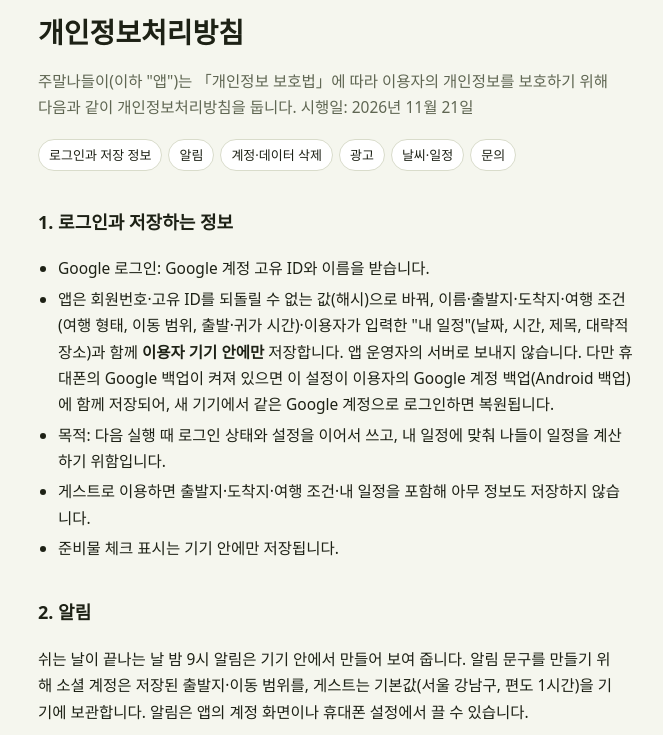
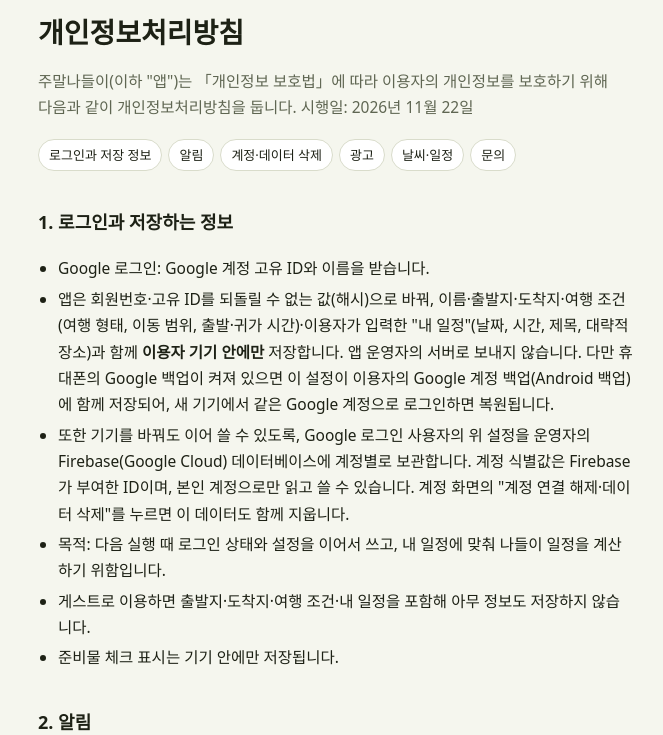
Before and after one commit to tlsgusdlf33/tlsgusdlf33.github.io, a plain HTML site: page jumalnadeuli-privacy.html in a window 1280 px wide. Shown: the part 65-800 px from the top of the page, without its empty margins (242-905 px from the left). Drawn offline with Linux system fonts and the light colour scheme.

Commit message:
주말나들이 개인정보처리방침: Firebase 보관 안내 (시행일 2026-11-22)
Co-Authored-By: Claude Opus 5.5 <noreply@anthropic.com>
Claude-Session: https://claude.ai/code/session_01Eds9eFJn2dFHhadQFajQqV

```diff
--- a/jumalnadeuli-privacy.html
+++ b/jumalnadeuli-privacy.html
@@ -37,7 +37,7 @@ ol.steps { margin: 0; padding-left: 22px; display: flex; flex-direction: column;
 <div class="wrap">
   <span class="brand"><i aria-hidden="true"></i>주말나들이 · 아이와 가는 주말·휴일 나들이 앱</span>
   <h1>개인정보처리방침</h1>
-  <p class="lead">주말나들이(이하 "앱")는 「개인정보 보호법」에 따라 이용자의 개인정보를 보호하기 위해 다음과 같이 개인정보처리방침을 둡니다. 시행일: 2026년 11월 21일</p>
+  <p class="lead">주말나들이(이하 "앱")는 「개인정보 보호법」에 따라 이용자의 개인정보를 보호하기 위해 다음과 같이 개인정보처리방침을 둡니다. 시행일: 2026년 11월 22일</p>
   <nav class="toc" aria-label="목차">
     <a href="#login">로그인과 저장 정보</a><a href="#notify">알림</a><a href="#delete">계정·데이터 삭제</a><a href="#ads">광고</a><a href="#weather">날씨·일정</a><a href="#contact">문의</a>
   </nav>
@@ -45,7 +45,7 @@ ol.steps { margin: 0; padding-left: 22px; display: flex; flex-direction: column;
   <h2 id="login">1. 로그인과 저장하는 정보</h2>
   <ul>
     <li>Google 로그인: Google 계정 고유 ID와 이름을 받습니다.</li>
-    <li>앱은 회원번호·고유 ID를 되돌릴 수 없는 값(해시)으로 바꿔, 이름·출발지·도착지·여행 조건(여행 형태, 이동 범위, 출발·귀가 시간)·이용자가 입력한 "내 일정"(날짜, 시간, 제목, 대략적 장소)과 함께 <strong>이용자 기기 안에만</strong> 저장합니다. 앱 운영자의 서버로 보내지 않습니다. 다만 휴대폰의 Google 백업이 켜져 있으면 이 설정이 이용자의 Google 계정 백업(Android 백업)에 함께 저장되어, 새 기기에서 같은 Google 계정으로 로그인하면 복원됩니다.</li>
+    <li>앱은 회원번호·고유 ID를 되돌릴 수 없는 값(해시)으로 바꿔, 이름·출발지·도착지·여행 조건(여행 형태, 이동 범위, 출발·귀가 시간)·이용자가 입력한 "내 일정"(날짜, 시간, 제목, 대략적 장소)과 함께 <strong>이용자 기기 안에만</strong> 저장합니다. 앱 운영자의 서버로 보내지 않습니다. 다만 휴대폰의 Google 백업이 켜져 있으면 이 설정이 이용자의 Google 계정 백업(Android 백업)에 함께 저장되어, 새 기기에서 같은 Google 계정으로 로그인하면 복원됩니다.</li><li>또한 기기를 바꿔도 이어 쓸 수 있도록, Google 로그인 사용자의 위 설정을 운영자의 Firebase(Google Cloud) 데이터베이스에 계정별로 보관합니다. 계정 식별값은 Firebase가 부여한 ID이며, 본인 계정으로만 읽고 쓸 수 있습니다. 계정 화면의 "계정 연결 해제·데이터 삭제"를 누르면 이 데이터도 함께 지웁니다.</li>
     <li>목적: 다음 실행 때 로그인 상태와 설정을 이어서 쓰고, 내 일정에 맞춰 나들이 일정을 계산하기 위함입니다.</li>
     <li>게스트로 이용하면 출발지·도착지·여행 조건·내 일정을 포함해 아무 정보도 저장하지 않습니다.</li>
     <li>준비물 체크 표시는 기기 안에만 저장됩니다.</li>
@@ -92,7 +92,7 @@ ol.steps { margin: 0; padding-left: 22px; display: flex; flex-direction: column;
   </div>
   <p>개인정보 침해 신고·상담: 개인정보침해신고센터(privacy.kisa.or.kr, 국번 없이 118)</p>
 
-  <p class="foot">이 방침은 2026년 11월 21일부터 적용됩니다. 내용이 바뀌면 이 페이지와 앱 안의 방침을 함께 고치고 시행일을 바꿉니다.</p>
+  <p class="foot">이 방침은 2026년 11월 22일부터 적용됩니다. 내용이 바뀌면 이 페이지와 앱 안의 방침을 함께 고치고 시행일을 바꿉니다.</p>
 </div>
 </body>
 </html>
```
